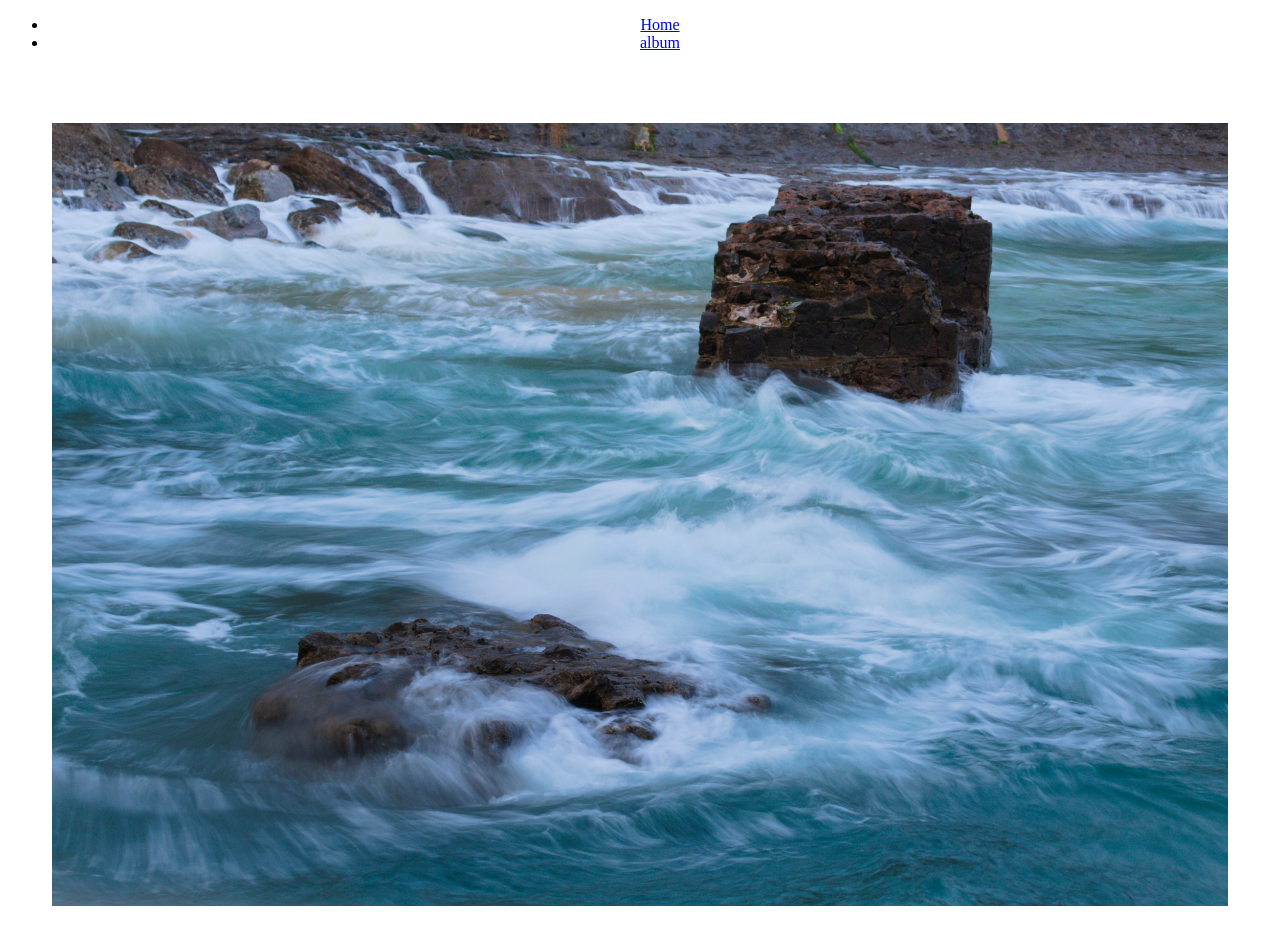
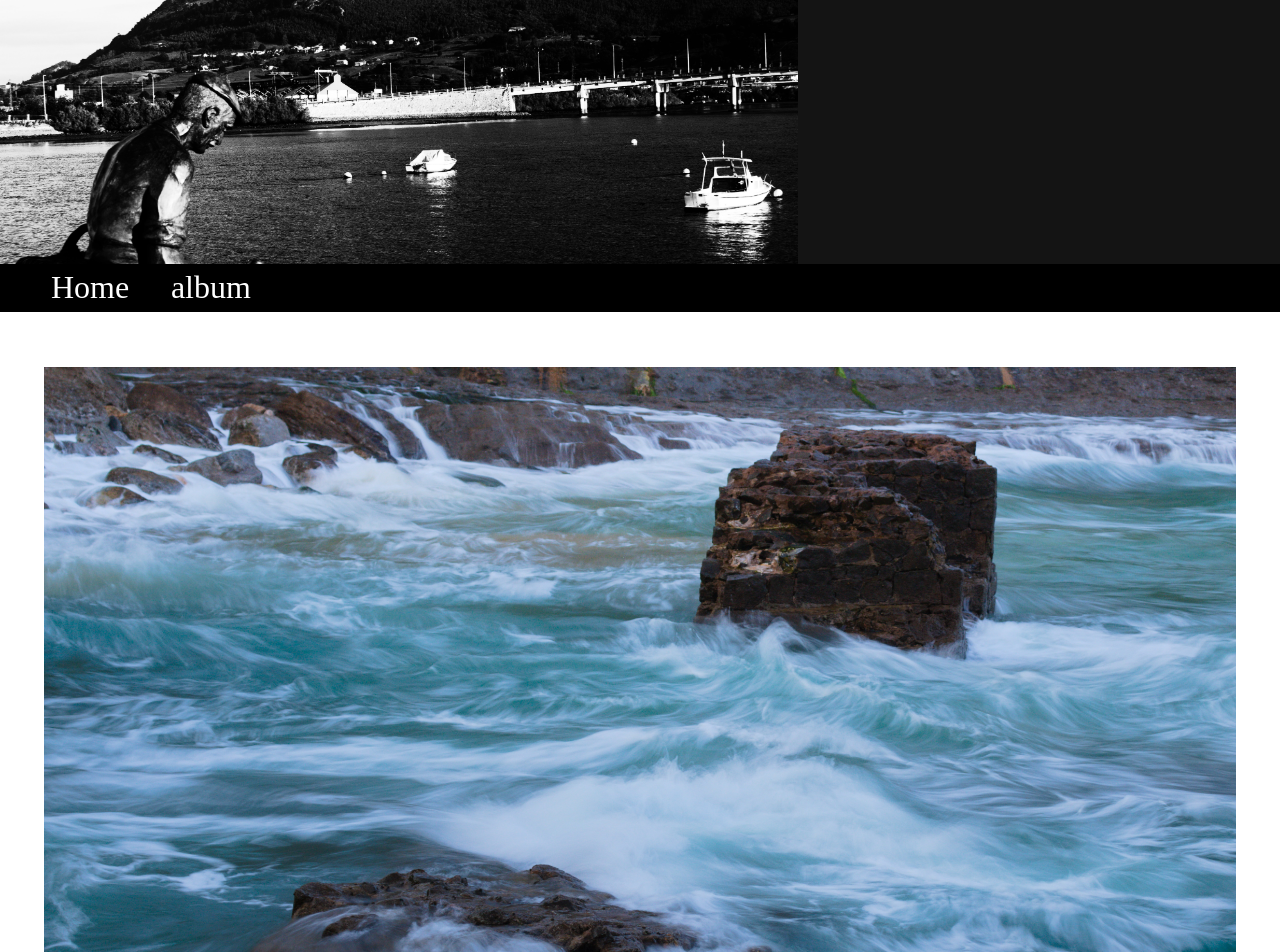
Before and after one commit to Jaimedgp/Django-WebPage, a Django app: a page that uses gallery/templates/album.html in a window 1280 px wide. Shown: the top 952 px of the page. Run offline with Django 3.2, Linux system fonts and the light colour scheme; data comes from the database, SQL or seed files in the repository.

Commit message:
Fix import

```diff
--- a/gallery/static/gallery/style.css
+++ b/gallery/static/gallery/style.css
@@ -1,4 +1,4 @@
-import "./css_Menu.css";
+@import "./css_Menu.css";
 
 
 @media (min-aspect-ratio: 32/20){
```
